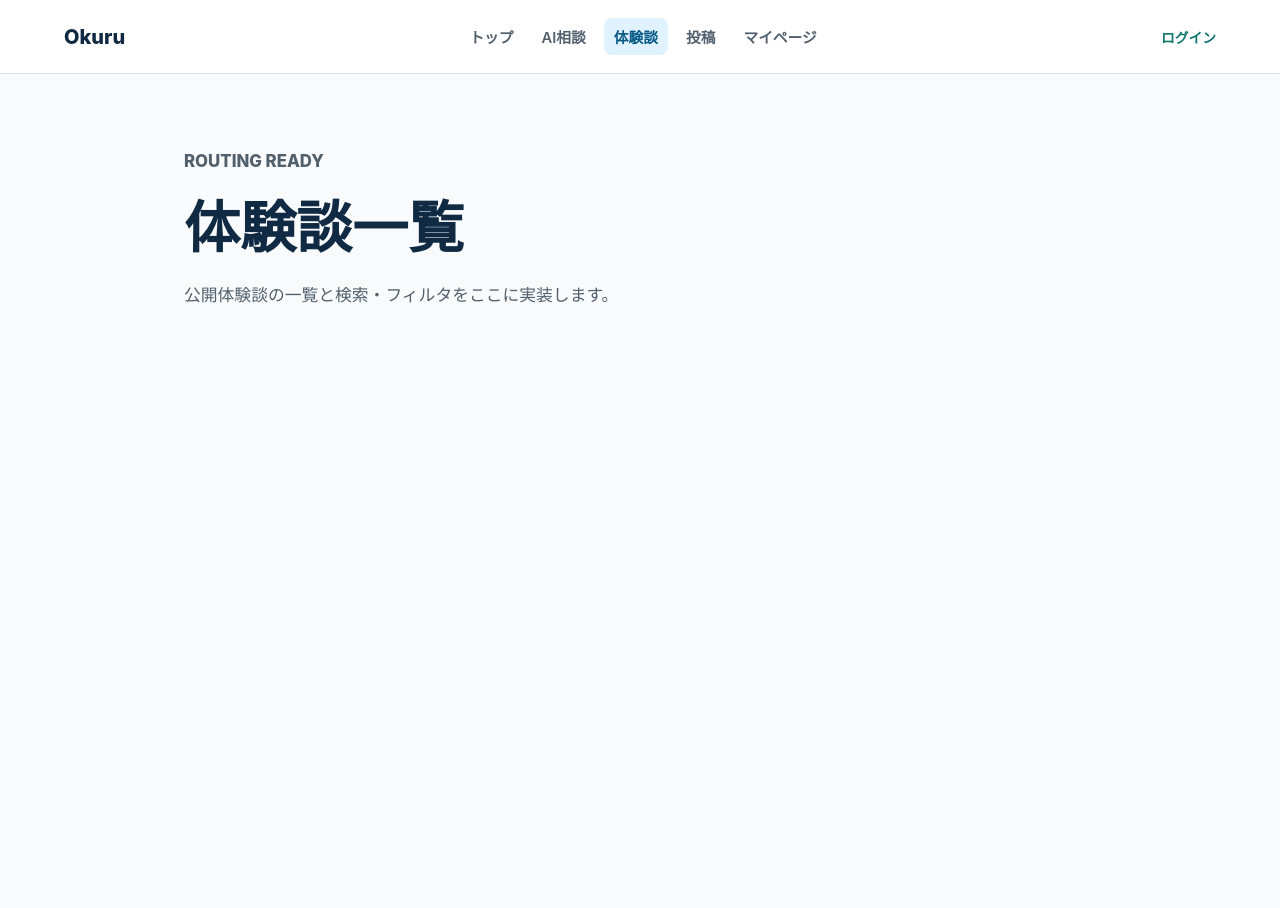
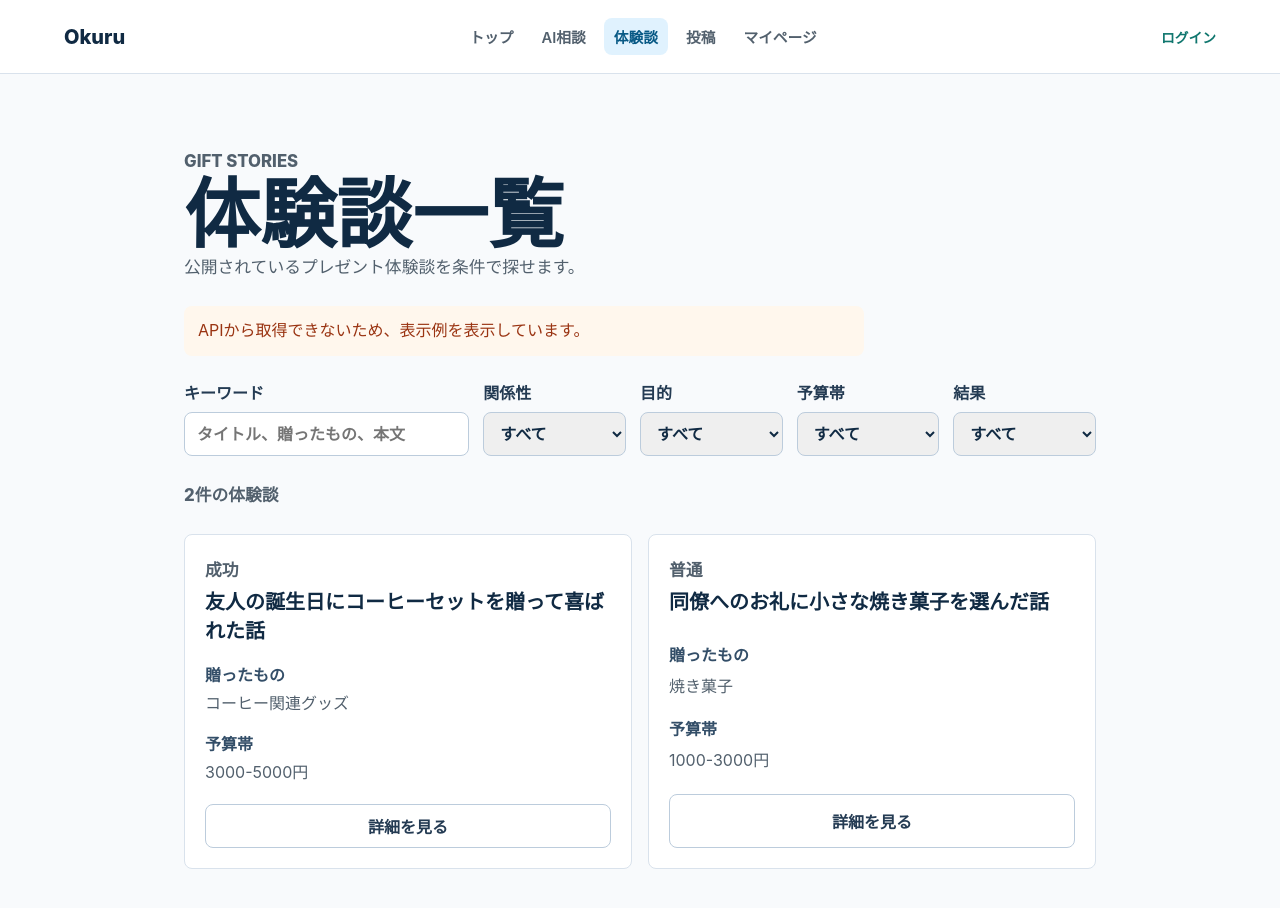
Before and after one commit to KukimiCan/Okuru, a React (Vite) app in the folder frontend/: page /stories in a window 1280 px wide. Shown: the top 908 px of the page. Before the commit the page ends 800 px from the top, so only its background shows below. Built offline with nearby package versions, Linux system fonts and the light colour scheme; no server answers.

Commit message:
feat: add story list page

```diff
--- a/frontend/src/pages/StoryListPage.tsx
+++ b/frontend/src/pages/StoryListPage.tsx
@@ -1,10 +1,162 @@
-import { PagePlaceholder } from "./PagePlaceholder";
+import { useEffect, useMemo, useState } from "react";
+import { Link } from "react-router-dom";
+
+import { mockStories } from "../lib/mockData";
+import { getStories } from "../services/storyService";
+import type { Story, StoryListQuery, StoryResult } from "../types/story";
+
+const resultLabels: Record<StoryResult, string> = {
+  success: "成功",
+  normal: "普通",
+  failure: "失敗",
+};
 
 export function StoryListPage() {
+  const [stories, setStories] = useState<Story[]>(mockStories);
+  const [filters, setFilters] = useState<StoryListQuery>({ page: 1, limit: 12 });
+  const [notice, setNotice] = useState("");
+
+  useEffect(() => {
+    getStories(filters)
+      .then((data) => {
+        setStories(
+          data.items.map((item) => ({
+            ...mockStories[0],
+            id: item.id,
+            title: item.title,
+            result: item.result,
+            budget_range: item.budget_range,
+            created_at: item.created_at,
+          })),
+        );
+        setNotice("");
+      })
+      .catch(() => {
+        setStories(mockStories);
+        setNotice("APIから取得できないため、表示例を表示しています。");
+      });
+  }, [filters]);
+
+  const filteredStories = useMemo(() => {
+    return stories.filter((story) => {
+      const keyword = filters.keyword?.toLowerCase().trim();
+
+      return (
+        (!filters.relationship || story.relationship === filters.relationship) &&
+        (!filters.purpose || story.purpose === filters.purpose) &&
+        (!filters.budget_range || story.budget_range === filters.budget_range) &&
+        (!filters.result || story.result === filters.result) &&
+        (!keyword ||
+          story.title.toLowerCase().includes(keyword) ||
+          story.gift_item.toLowerCase().includes(keyword) ||
+          story.body.toLowerCase().includes(keyword))
+      );
+    });
+  }, [filters, stories]);
+
+  function updateFilter(name: keyof StoryListQuery, value: string) {
+    setFilters((current) => ({
+      ...current,
+      [name]: value || undefined,
+      page: 1,
+    }));
+  }
+
   return (
-    <PagePlaceholder
-      title="体験談一覧"
-      description="公開体験談の一覧と検索・フィルタをここに実装します。"
-    />
+    <section className="detail-page">
+      <div>
+        <p className="placeholder-label">Gift Stories</p>
+        <h1>体験談一覧</h1>
+        <p>公開されているプレゼント体験談を条件で探せます。</p>
+      </div>
+
+      {notice ? (
+        <div className="notice" role="status">
+          {notice}
+        </div>
+      ) : null}
+
+      <div className="filter-bar">
+        <label className="field">
+          <span>キーワード</span>
+          <input
+            onChange={(event) => updateFilter("keyword", event.target.value)}
+            placeholder="タイトル、贈ったもの、本文"
+            value={filters.keyword ?? ""}
+          />
+        </label>
+        <label className="field">
+          <span>関係性</span>
+          <select
+            onChange={(event) => updateFilter("relationship", event.target.value)}
+            value={filters.relationship ?? ""}
+          >
+            <option value="">すべて</option>
+            <option value="friend">友人</option>
+            <option value="coworker">同僚</option>
+          </select>
+        </label>
+        <label className="field">
+          <span>目的</span>
+          <select
+            onChange={(event) => updateFilter("purpose", event.target.value)}
+            value={filters.purpose ?? ""}
+          >
+            <option value="">すべて</option>
+            <option value="birthday">誕生日</option>
+            <option value="thanks">お礼</option>
+          </select>
+        </label>
+        <label className="field">
+          <span>予算帯</span>
+          <select
+            onChange={(event) => updateFilter("budget_range", event.target.value)}
+            value={filters.budget_range ?? ""}
+          >
+            <option value="">すべて</option>
+            <option value="1000-3000">1,000-3,000円</option>
+            <option value="3000-5000">3,000-5,000円</option>
+          </select>
+        </label>
+        <label className="field">
+          <span>結果</span>
+          <select
+            onChange={(event) => updateFilter("result", event.target.value)}
+            value={filters.result ?? ""}
+          >
+            <option value="">すべて</option>
+            <option value="success">成功</option>
+            <option value="normal">普通</option>
+            <option value="failure">失敗</option>
+          </select>
+        </label>
+      </div>
+
+      <p className="count-label">{filteredStories.length}件の体験談</p>
+
+      <div className="card-grid">
+        {filteredStories.map((story) => (
+          <article className="result-card" key={story.id}>
+            <div>
+              <p className="placeholder-label">{resultLabels[story.result]}</p>
+              <h2>{story.title}</h2>
+            </div>
+            <dl className="info-list">
+              <div>
+                <dt>贈ったもの</dt>
+                <dd>{story.gift_item}</dd>
+              </div>
+              <div>
+                <dt>予算帯</dt>
+                <dd>{story.budget_range}円</dd>
+              </div>
+            </dl>
+            <Link className="button-secondary" to={`/stories/${story.id}`}>
+              詳細を見る
+            </Link>
+          </article>
+        ))}
+      </div>
+    </section>
   );
 }
--- a/frontend/src/styles/global.css
+++ b/frontend/src/styles/global.css
@@ -293,6 +293,17 @@ a {
   margin: 0;
 }
 
+.filter-bar {
+  display: grid;
+  gap: 14px;
+  grid-template-columns: minmax(220px, 2fr) repeat(4, minmax(140px, 1fr));
+}
+
+.count-label {
+  color: #52606d;
+  font-weight: 800;
+}
+
 @media (max-width: 720px) {
   .site-header {
     align-items: flex-start;
@@ -314,4 +325,8 @@ a {
   .card-grid {
     grid-template-columns: 1fr;
   }
+
+  .filter-bar {
+    grid-template-columns: 1fr;
+  }
 }
```
